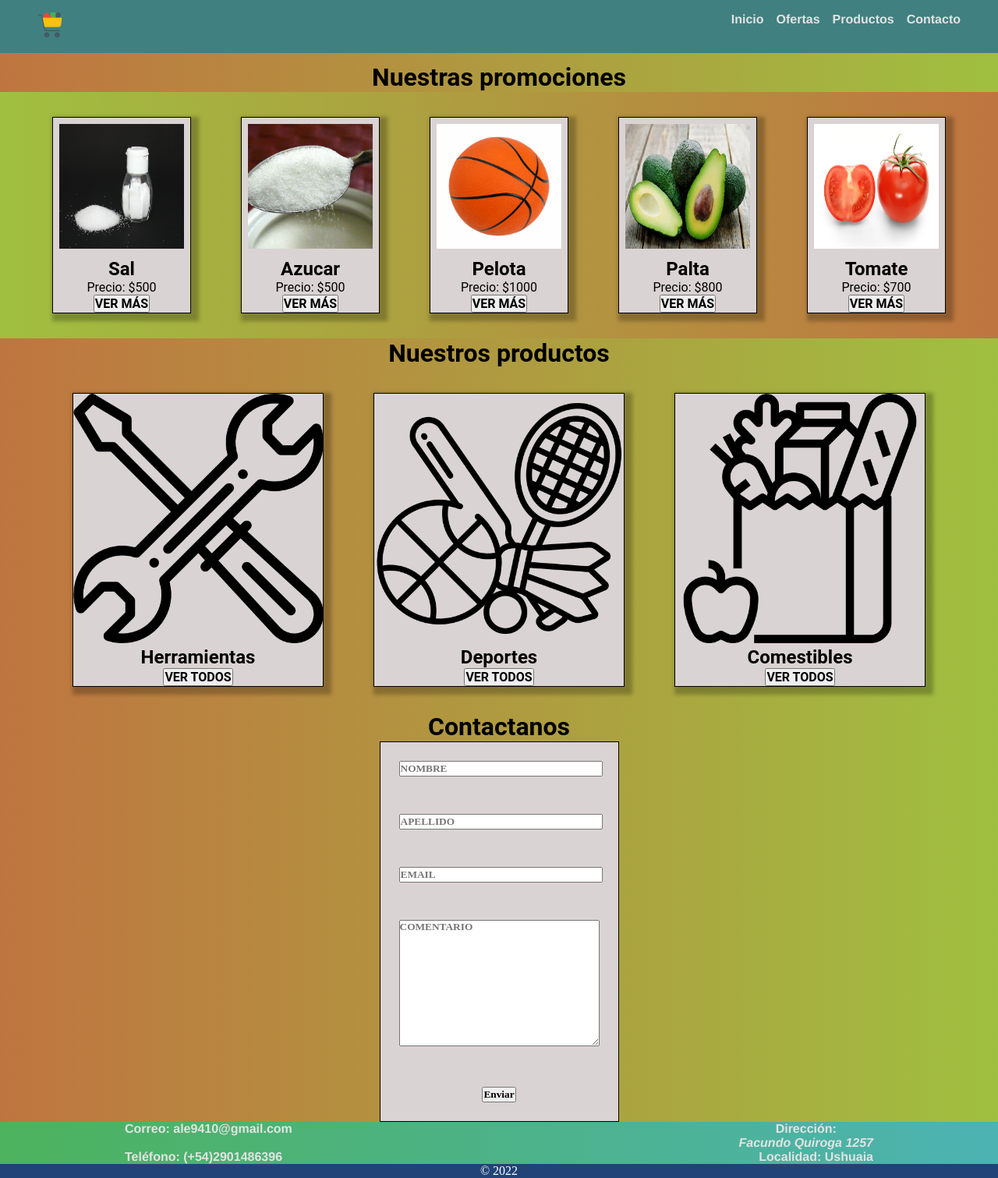
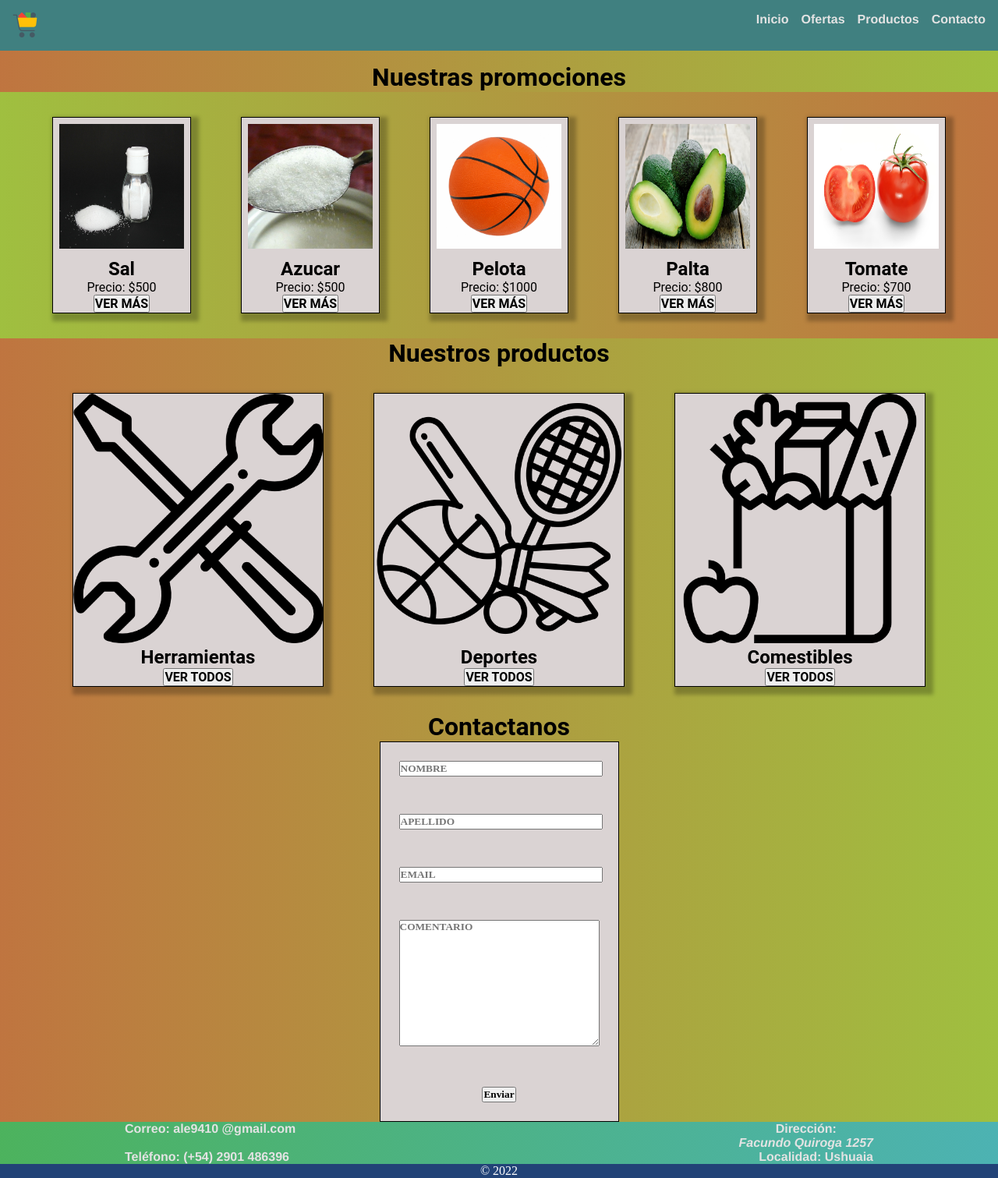
Before and after one commit to AlesisZapana/cursoFrontEnd, a website: page index.html in a window 1280 px wide. Shown: the whole page at 78% size. Drawn offline with Linux system fonts and the light colour scheme.

Commit message:
correcciones sass

```diff
--- a/css/index.scss
+++ b/css/index.scss
@@ -121,7 +121,7 @@ h1{
 nav{
     display: flex;
     justify-content: space-between;
-    padding: 1rem 3rem;
+    padding: 1rem 1rem 0.8rem 1rem;
     position: fixed;
     top: 0; left: 0; right: 0;
     background: $color_navbar;
--- a/index.html
+++ b/index.html
@@ -111,7 +111,7 @@
         <div class="container-footer">
 
             <div class="elemento-footer">
-                Correo: <a href="mailto:ale9410@gmail.com">ale9410@gmail.com</a>
+                Correo: <a href="mailto:ale9410@gmail.com">ale9410 @gmail.com</a>
             </div>
             <div class="elemento-footer">
                 Dirección: <address>Facundo Quiroga 1257</address>
@@ -119,7 +119,7 @@
         </div>
         <div class="container-footer">
             <div class="elemento-footer">
-                Teléfono: <a href="tel:+542901486396">(+54)2901486396</a>
+                Teléfono: <a href="tel:+542901486396">(+54) 2901 486396</a>
             </div>
             <div class="elemento-footer">
                 Localidad: Ushuaia
```
Also changed, not shown: css/index.css.
